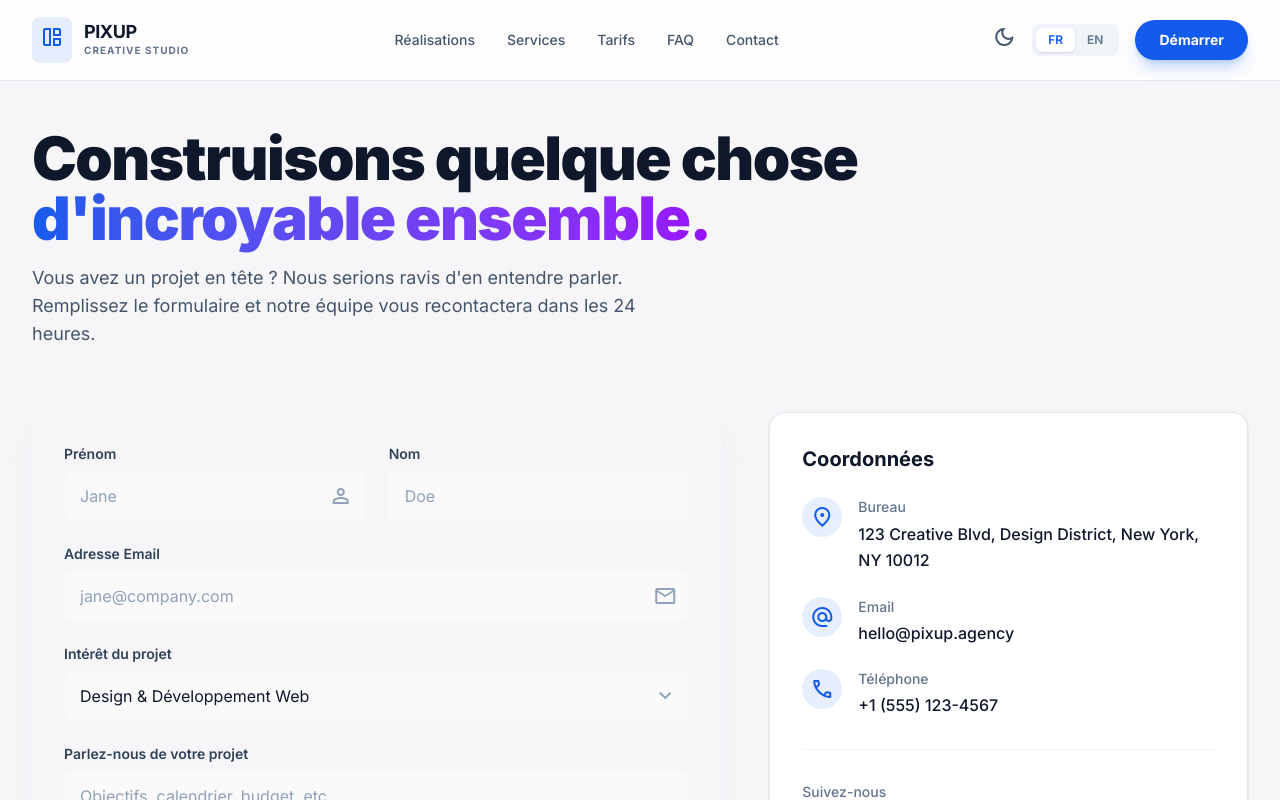
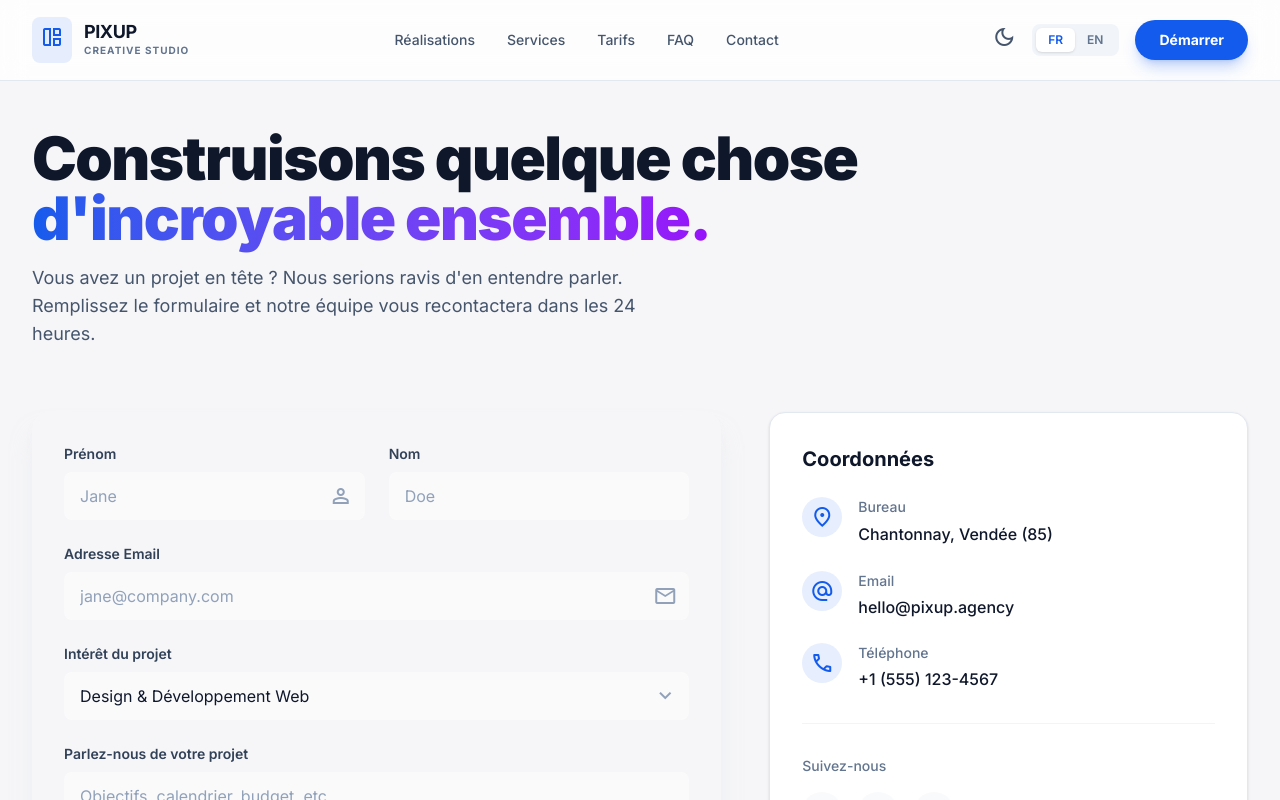
Before and after one commit to pixupagence-agency/PixUp_origin, a Next.js app: page /contact-us in a window 1280 px wide. Shown: the top 800 px of the page. Built offline with nearby package versions, Linux system fonts and the light colour scheme.

Commit message:
modif adresse 2

```diff
--- a/src/app/(public)/contact-us/page.tsx
+++ b/src/app/(public)/contact-us/page.tsx
@@ -1,9 +1,11 @@
 "use client";
 
 import { useLanguage } from "@/context/LanguageContext";
+import { useData } from "@/context/DataContext";
 
 export default function ContactUs() {
   const { t } = useLanguage();
+  const { settings } = useData();
 
   return (
     <>
@@ -99,7 +101,7 @@ export default function ContactUs() {
                     <div>
                       <p className="text-sm font-medium text-slate-500 dark:text-slate-400 mb-1">{t.contactPage.office}</p>
                       <p className="text-base text-slate-900 dark:text-white font-medium leading-relaxed">
-                        {t.contactPage.officeAddress}
+                        {settings.address}
                       </p>
                     </div>
                   </div>
```
